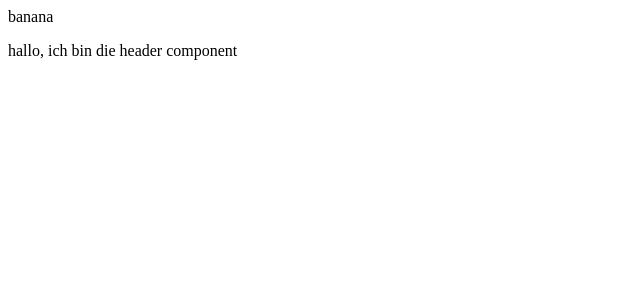
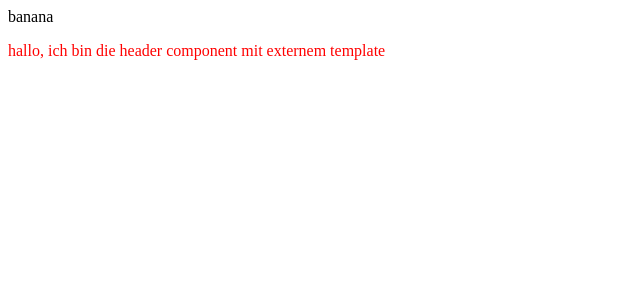
Before and after one commit to ttoebbe/angular-test, an Angular app: page / in a window 1280 px wide. Shown: the top 300 px of the page, without its empty margins (0-640 px from the left). Built offline with nearby package versions, Linux system fonts and the light colour scheme.

Commit message:
feat: components in html and scss

```diff
--- /dev/null
+++ b/src/app/header/header.component.html
@@ -0,0 +1 @@
+<p>hallo, ich bin die header component mit externem template</p>
--- /dev/null
+++ b/src/app/header/header.component.scss
@@ -0,0 +1,3 @@
+p{
+        color: red;
+    }
--- a/src/app/header/header.component.ts
+++ b/src/app/header/header.component.ts
@@ -2,7 +2,8 @@ import { Component } from '@angular/core';
 
 @Component({
     selector: 'main-header',
-    template: '<p>hallo, ich bin die header component</p>'
+    templateUrl: './header.component.html',
+    styleUrls: ['./header.component.scss'],
 
 })
 export class Header{}
```
